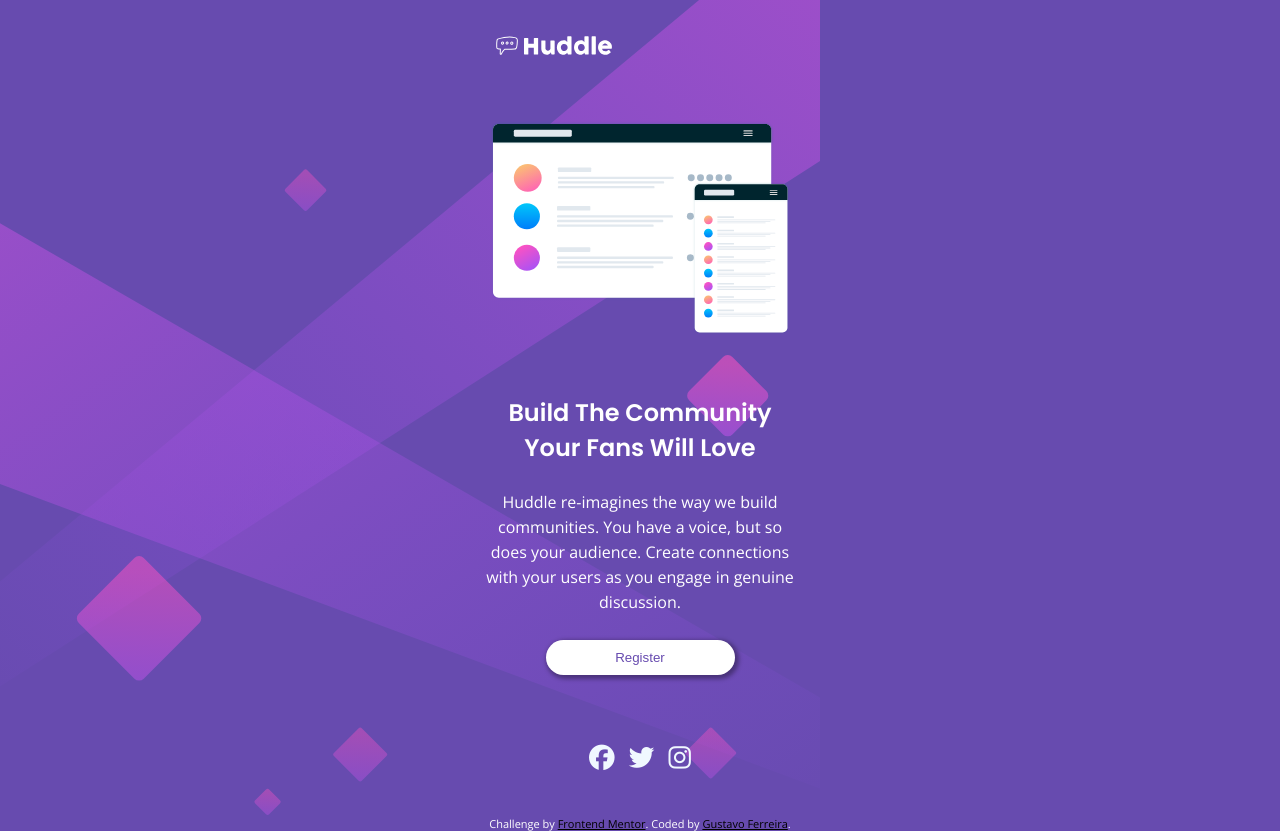
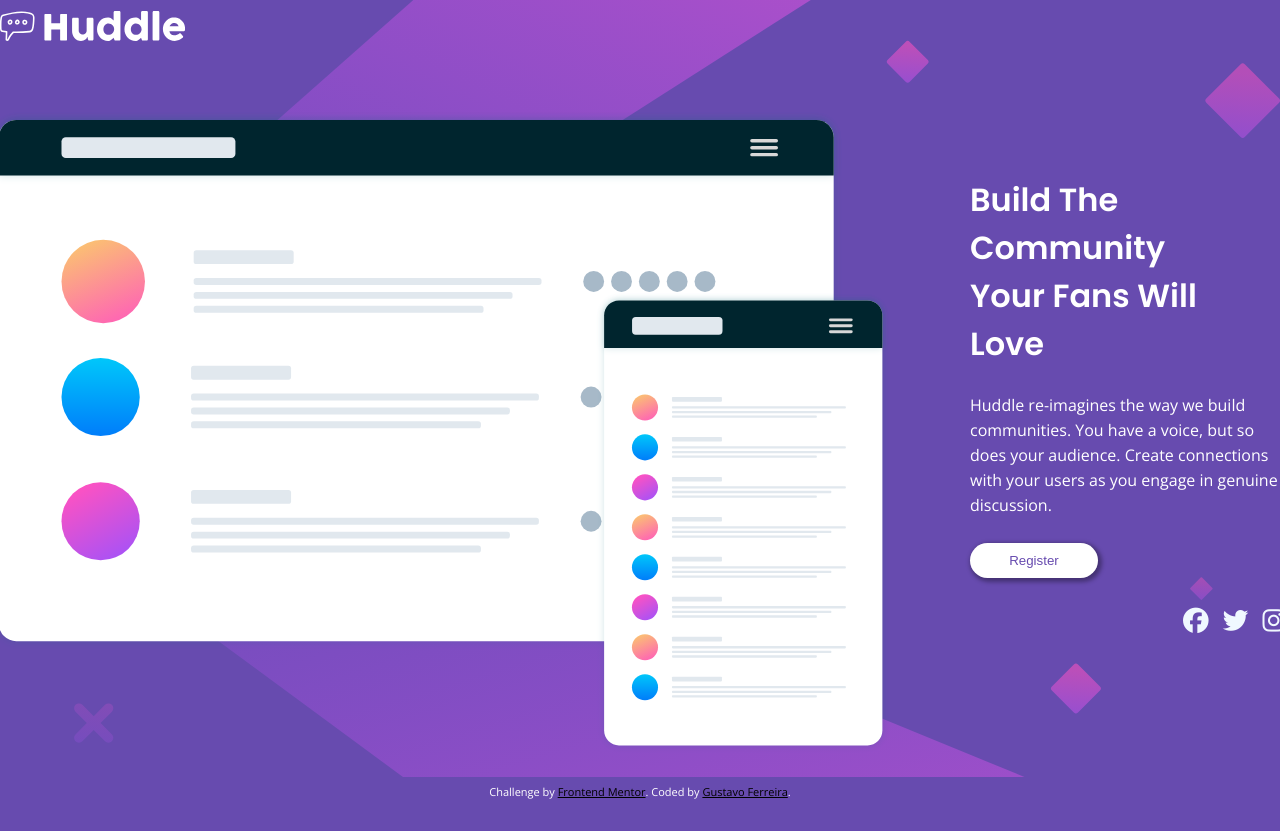
Before and after one commit to Gusstavow/huddle-landing-page-with-single-introductory-section-master, a plain HTML site: page index.html in a window 1280 px wide. Drawn offline with nearby package versions, Linux system fonts and the light colour scheme.

Commit message:
create media screen desktop

```diff
--- /dev/null
+++ b/css/media-screen.css
@@ -0,0 +1,123 @@
+@media screen and (min-width:800px) {
+    body {
+        background-image: url(../images/bg-desktop.svg);
+        background-repeat: no-repeat;
+        background-size: contain;
+        background-position: top center;
+    }
+
+    main {
+
+
+
+        background-image: none;
+
+        display: flex;
+        justify-content: center;
+        align-items: center;
+        height: 98vh;
+
+    }
+
+    #container {
+        flex-direction: row;
+        max-width: 1440px;
+        min-width: 795px;
+
+        justify-content: center;
+        align-items: center;
+        /* margin-right: 500px; */
+        gap: 80px;
+    }
+
+    .imagem {
+
+        min-width: 900px;
+
+
+    }
+
+    .imagem-logo {
+        max-width: 200px;
+
+
+    }
+
+    section#imagens {
+        display: flex;
+        width: 100%;
+
+    }
+
+
+
+    img#titulo-logo {
+
+        width: 100%;
+        margin: 0px;
+
+    }
+
+    section#imagens img#mockup-img {
+        max-width: 100%;
+        min-width: 100%;
+        margin: 25px 0px;
+
+    }
+
+    section#info {
+
+        max-width:40%;
+        min-width: 25%;
+        height: 100%;
+        display: flex;
+        flex-direction: column;
+        justify-content: center;
+        align-items: center;
+        gap: 25px;
+        padding: 0px
+
+
+
+    }
+
+    section#info h1 {
+        font-family: var(--font-headings);
+        text-align: left;
+        font-size: 2em;
+        width: 80%;
+        align-self: flex-start;
+
+
+
+    }
+
+    section#info p {
+        text-align: left;
+        line-height: 25px;
+
+
+    }
+
+    section#info button{
+        border-style: none;
+        box-shadow: 2px 2px 4px 2px rgba(0, 0, 0, 0.342);
+        background-color: rgb(255, 255, 255);
+        border-radius: 1.5em;
+
+        min-width: 40%;
+        max-width: 200px;
+        height: 35px;
+        color: var(--violet);
+        align-self: flex-start;
+    }
+
+    section#info div#redes-sociais-icons{
+
+
+       align-self:  flex-end;
+       margin:0px ;
+
+    }
+
+}
--- a/index.html
+++ b/index.html
@@ -8,7 +8,9 @@
 
   <link rel="icon" type="image/png" sizes="32x32" href="./images/favicon-32x32.png">
 
+  <!-- CSS -->
   <link rel="stylesheet" href="css/style.css">
+  <link rel="stylesheet" href="css/media-screen.css" media="screen">
 
   <link rel="preconnect" href="https://fonts.googleapis.com">
   <link rel="preconnect" href="https://fonts.gstatic.com" crossorigin>
```
